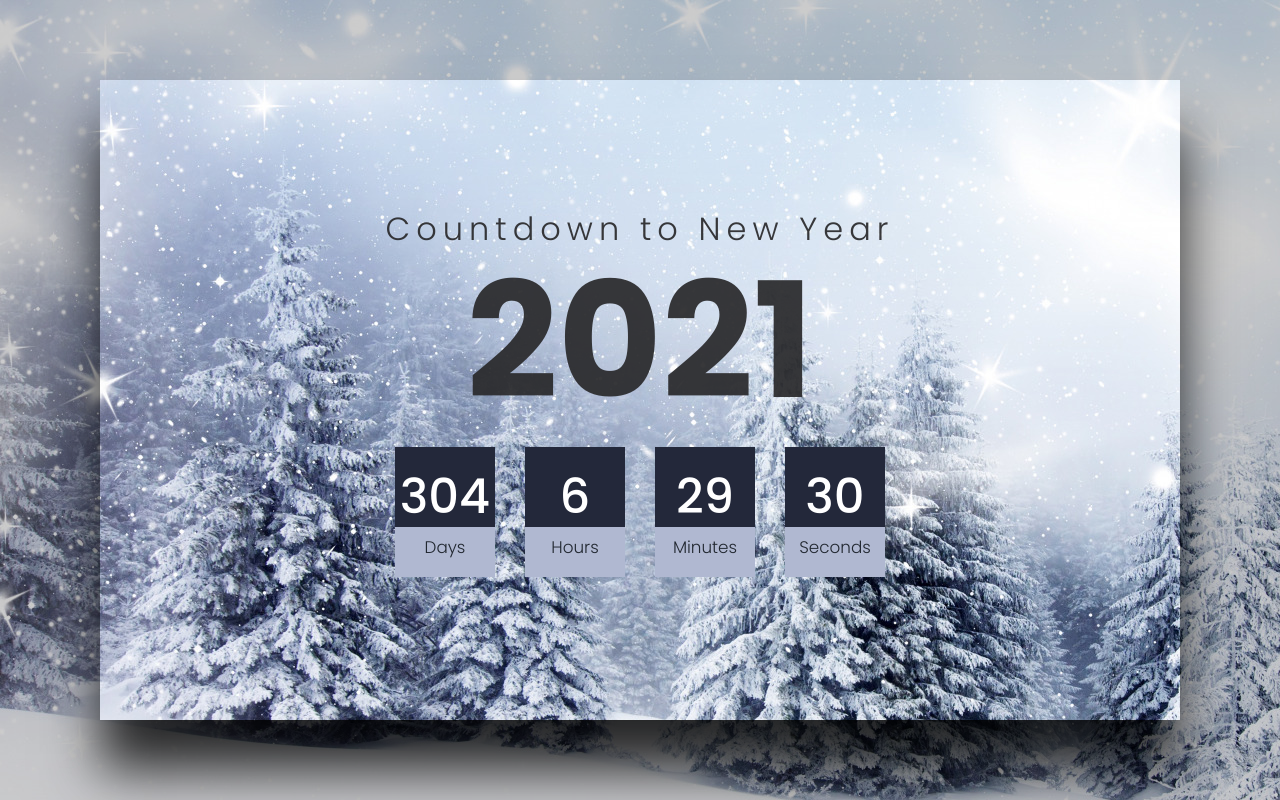
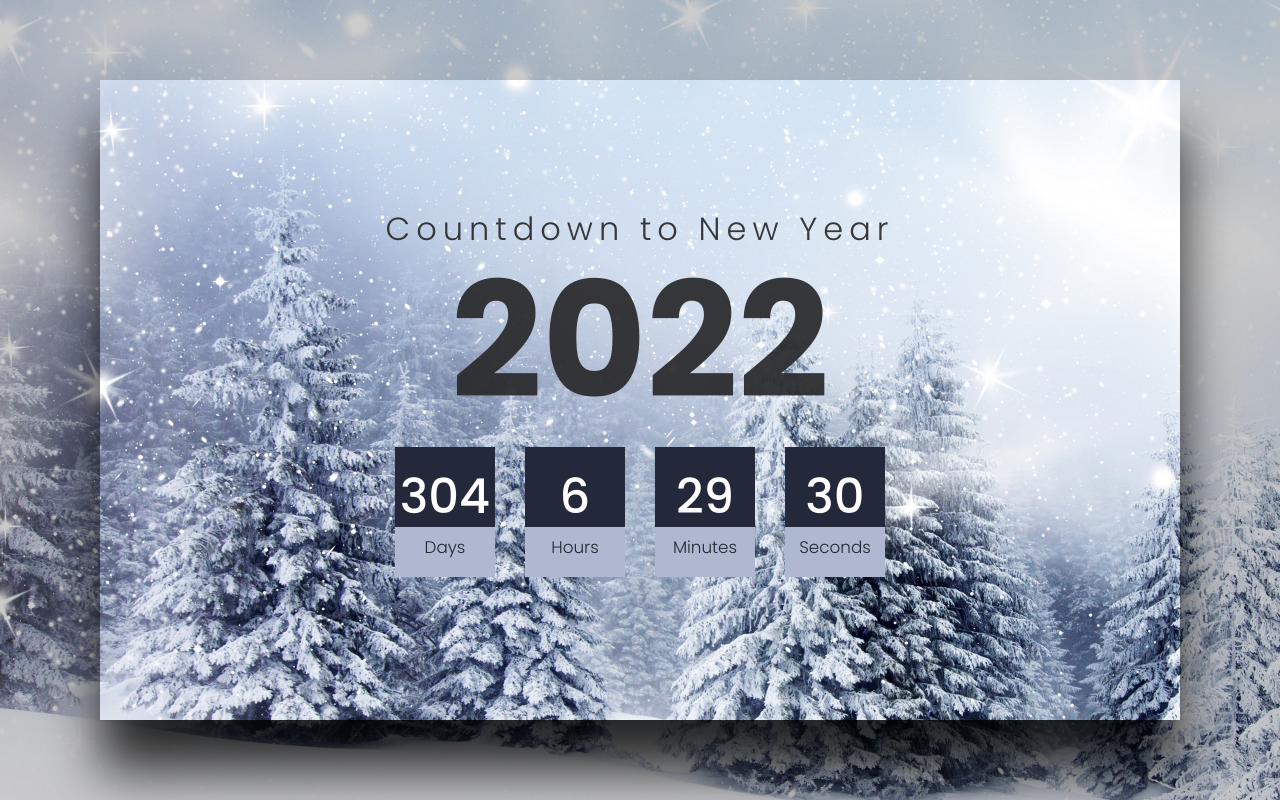
Before and after one commit to Tatsianazhylevich/Countdown-to-New-Year-2022, a plain HTML site: page index.html in a window 1280 px wide. Drawn offline with Linux system fonts and the light colour scheme.

Commit message:
Update index.html

```diff
--- a/index.html
+++ b/index.html
@@ -10,7 +10,7 @@
 </head>
 <body>
     <div class="container">
-        <h2><span>Countdown to New Year</span>2021</h2>
+        <h2><span>Countdown to New Year</span>2022</h2>
         <div class="countdown">
             <div class='time' id='day'>NA</div>
             <div class='time' id='hour'>NA</div>
```
